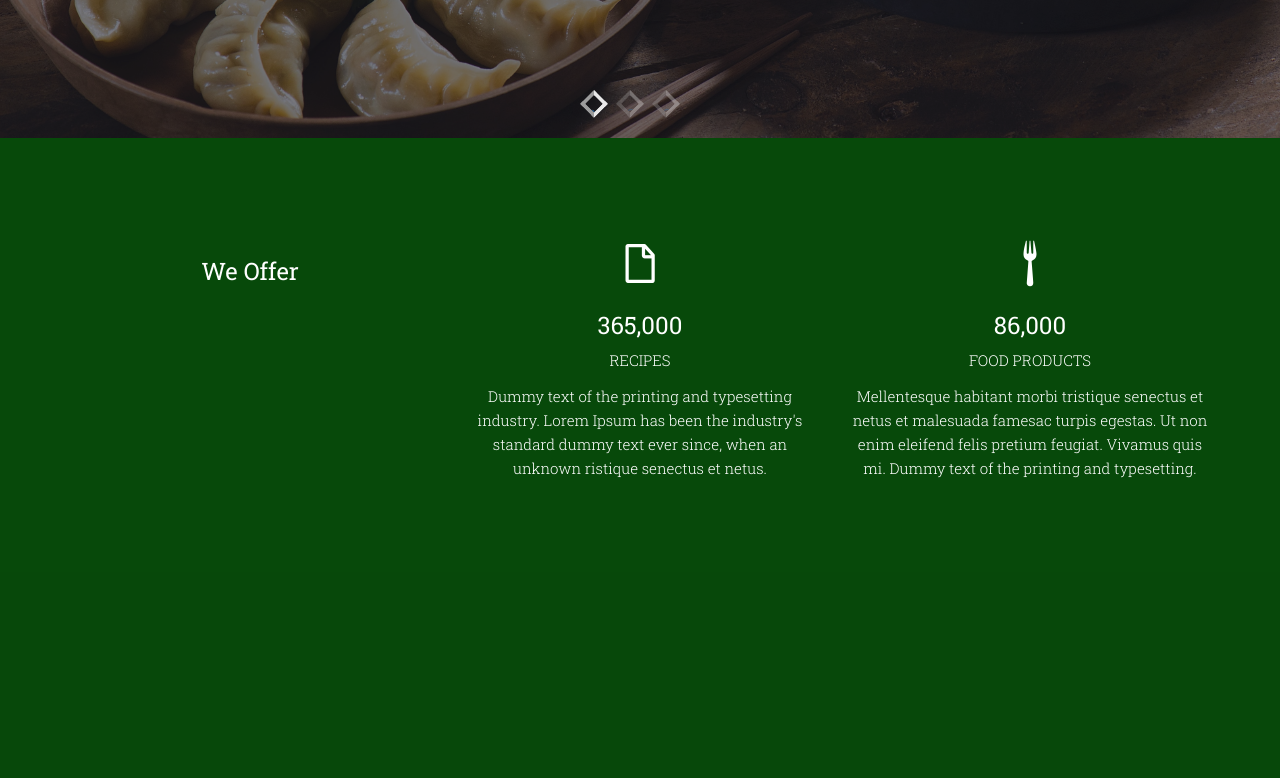
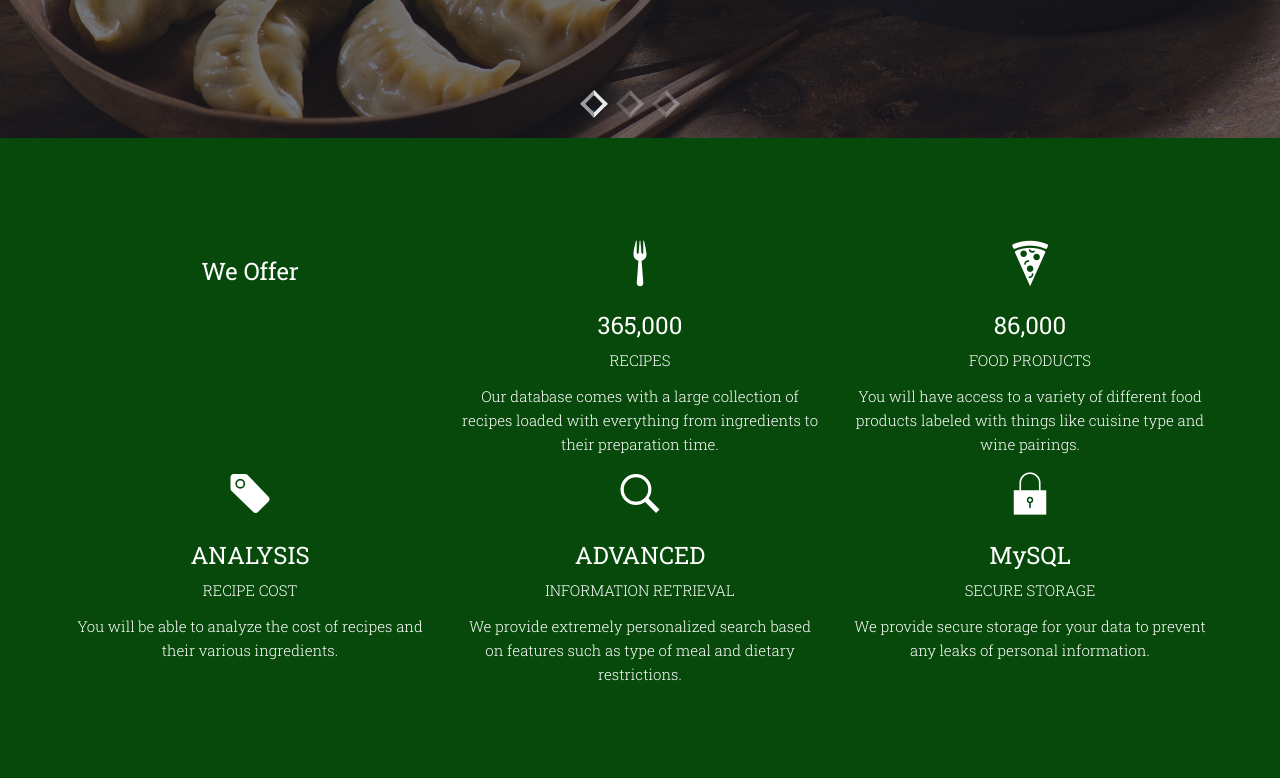
Before and after one commit to skekre98/MealApp, a Django app: page / in a window 1280 px wide. Shown: the part 714-1492 px from the top of the page. Before the commit the page ends 1192 px from the top, so only its background shows below. Run offline with Django 3.2, Linux system fonts and the light colour scheme; some libraries are stand-ins or nearby versions; some web fonts are replaced.

Commit message:
added to home page

```diff
--- a/src/templates/home.html
+++ b/src/templates/home.html
@@ -72,18 +72,50 @@
         </div>
 
         <div class="col-lg-4 col-md-4">
-          <i class="icon ion-document large-icon"></i>
+          <i class="icon ion-fork large-icon"></i>
           <h3>365,000</h3>
           <p>RECIPES</p>
-          <p>Dummy text of the printing and typesetting industry. Lorem Ipsum has been the industry's standard dummy text ever since, when an unknown ristique senectus et netus.</p>
+          <p>
+            Our database comes with a large collection of recipes loaded with everything from ingredients to their preparation time.
+          </p>
         </div>
 
         <div class="col-lg-4 col-md-4">
-          <i class="icon ion-fork large-icon"></i>
+          <i class="icon ion-pizza large-icon"></i>
           <h3>86,000</h3>
           <p>FOOD PRODUCTS</p>
-          <p>Mellentesque habitant morbi tristique senectus et netus et malesuada famesac turpis egestas. Ut non enim eleifend felis pretium feugiat. Vivamus quis mi. Dummy text of the printing and typesetting.</p>
+          <p>
+            You will have access to a variety of different food products labeled with things like cuisine type and wine pairings.
+          </p>
         </div>
+
+        <div class="col-lg-4 col-md-4">
+          <i class="icon ion-ios7-pricetag large-icon"></i>
+          <h3>ANALYSIS</h3>
+          <p>RECIPE COST</p>
+          <p>
+            You will be able to analyze the cost of recipes and their various ingredients.
+          </p>
+        </div>
+
+        <div class="col-lg-4 col-md-4">
+          <i class="icon ion-ios7-search-strong large-icon"></i>
+          <h3>ADVANCED</h3>
+          <p>INFORMATION RETRIEVAL</p>
+          <p>
+            We provide extremely personalized search based on features such as type of meal and dietary restrictions.
+          </p>
+        </div>
+
+        <div class="col-lg-4 col-md-4">
+          <i class="icon ion-ios7-locked large-icon"></i>
+          <h3>MySQL</h3>
+          <p>SECURE STORAGE</p>
+          <p>
+            We provide secure storage for your data to prevent any leaks of personal information.
+          </p>
+        </div>
+
     </div>
   </div>
 
```
